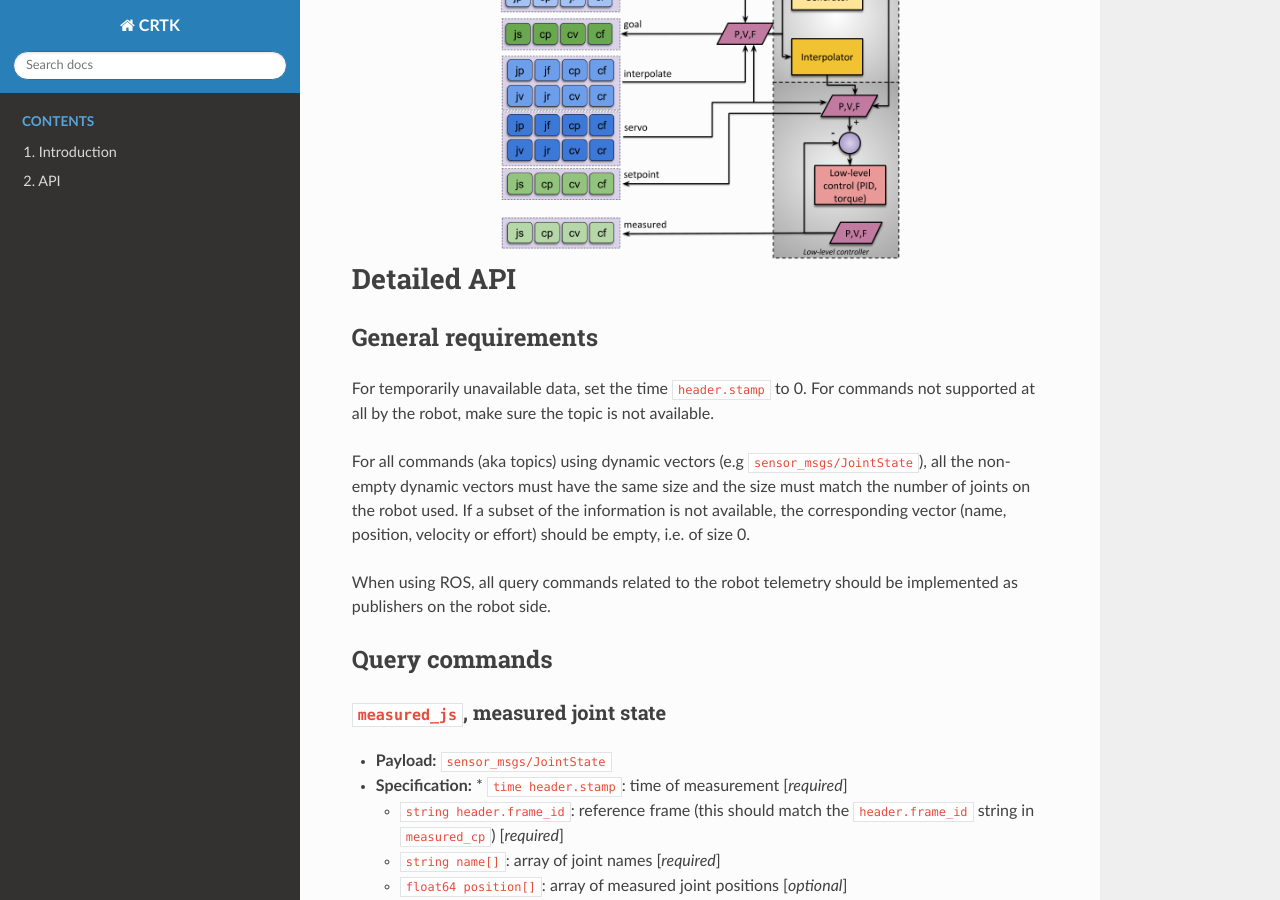
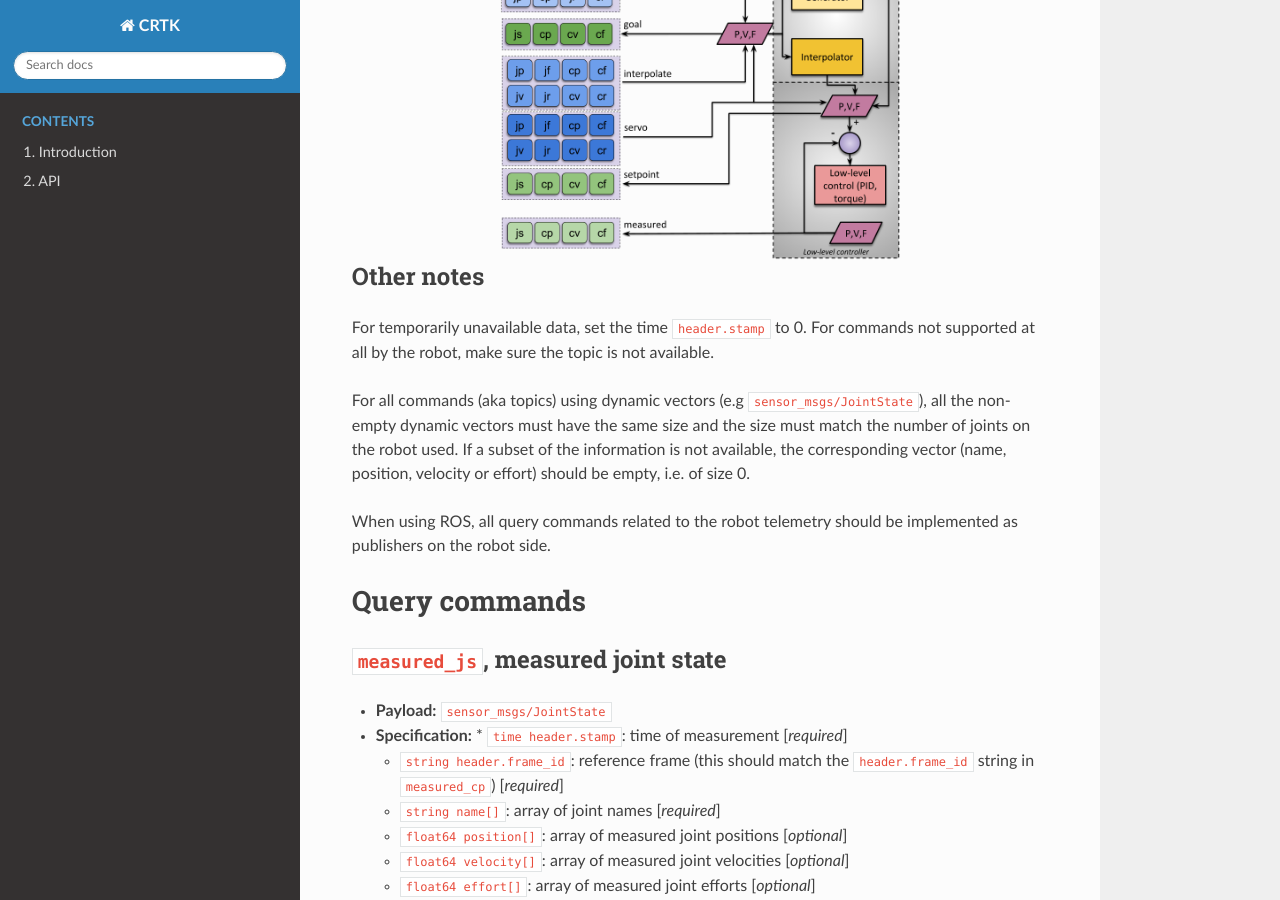
Before and after one commit to collaborative-robotics/documentation, a Sphinx documentation site: the page built from docs/pages/api-robot-motion.rst, in a window 1280 px wide and 900 px high, scrolled down 2961 px. Built offline with Sphinx 7.4.7 and the Read the Docs theme 2.0.0, drawn with Linux system fonts in a browser that asks for light colours.

Commit message:
moved commands one level up in subsub section so they apprear in TOC

```diff
--- a/docs/pages/api-robot-motion.rst
+++ b/docs/pages/api-robot-motion.rst
@@ -187,12 +187,8 @@
   :alt: CRTK robot motion commands
 
 
-Detailed API
-============
-
-
-General requirements
---------------------
+Other notes
+-----------
 
 For temporarily unavailable data, set the time ``header.stamp``
 to 0. For commands not supported at all by the robot, make sure
@@ -210,11 +206,11 @@
 
 
 Query commands
---------------
+==============
 
 
 ``measured_js``, measured joint state
-^^^^^^^^^^^^^^^^^^^^^^^^^^^^^^^^^^^^^
+-------------------------------------
 
 * **Payload:** ``sensor_msgs/JointState``
 
@@ -242,7 +238,7 @@
 
 
 ``measured_cp``, measured cartesian position
-^^^^^^^^^^^^^^^^^^^^^^^^^^^^^^^^^^^^^^^^^^^^
+--------------------------------------------
 
 * **Payload:** ``geometry_msgs/PoseStamped`` (before 01/2022 payload
   was ``geometry_msgs/TransformStamped``, see #1)
@@ -263,7 +259,7 @@
 
 
 ``measured_cv``, measured cartesian velocity (twist)
-^^^^^^^^^^^^^^^^^^^^^^^^^^^^^^^^^^^^^^^^^^^^^^^^^^^^
+----------------------------------------------------
 
 * **Payload:** ``geometry_msgs/TwistStamped``
 
@@ -288,7 +284,7 @@
 
 
 ``measured_cf``, measured cartesian force (wrench)
-^^^^^^^^^^^^^^^^^^^^^^^^^^^^^^^^^^^^^^^^^^^^^^^^^^
+--------------------------------------------------
 
 * **Payload:** ``geometry_msgs/WrenchStamped``
 
@@ -313,7 +309,7 @@
 
 
 ``setpoint_js``, joint setpoint (low-level controller)
-^^^^^^^^^^^^^^^^^^^^^^^^^^^^^^^^^^^^^^^^^^^^^^^^^^^^^^
+------------------------------------------------------
 
 * **Payload:** `sensor_msgs/JointState`
 
@@ -403,7 +399,7 @@
 
 
 ``setpoint_cp``, cartesian position setpoint (low-level controller)
-^^^^^^^^^^^^^^^^^^^^^^^^^^^^^^^^^^^^^^^^^^^^^^^^^^^^^^^^^^^^^^^^^^^
+-------------------------------------------------------------------
 
 * **Payload:** ``geometry_msgs/PoseStamped`` (before 01/2022 payload
   was ``geometry_msgs/TransformStamped``, see #1)
@@ -430,41 +426,41 @@
 
 
 ``setpoint_cv``, cartesian velocity setpoint (low-level controller)
-^^^^^^^^^^^^^^^^^^^^^^^^^^^^^^^^^^^^^^^^^^^^^^^^^^^^^^^^^^^^^^^^^^^
+-------------------------------------------------------------------
 
 TODO, similar notes to ``setpoint_cp``
 
 
 ``setpoint_cf``, cartesian force setpoint (low-level controller)
-^^^^^^^^^^^^^^^^^^^^^^^^^^^^^^^^^^^^^^^^^^^^^^^^^^^^^^^^^^^^^^^^
+----------------------------------------------------------------
 
 TODO, similar notes to ``setpoint_cp``
 
 
 ``goal_js``, joint goal (mid-level controller)
-^^^^^^^^^^^^^^^^^^^^^^^^^^^^^^^^^^^^^^^^^^^^^^
+----------------------------------------------
 
 TODO, should just report the end goal of ``{interpolate,move}_{c,j}{p,v,f}``
 
 
 ``goal_cp``, cartesian position goal (mid-level controller)
-^^^^^^^^^^^^^^^^^^^^^^^^^^^^^^^^^^^^^^^^^^^^^^^^^^^^^^^^^^^
+-----------------------------------------------------------
 
 TODO, should just report the goal in ``{interpolate,move}_{j,c}p``
 
 
 ``goal_cv``, cartesian position goal (mid-level controller)
-^^^^^^^^^^^^^^^^^^^^^^^^^^^^^^^^^^^^^^^^^^^^^^^^^^^^^^^^^^^
+-----------------------------------------------------------
 
 TODO, should just report the goal in ``interpolate_{j,c}v``
 
 
 Motion commands
----------------
+===============
 
 
 ``servo_jp``, set position joint setpoint (low-level)
-^^^^^^^^^^^^^^^^^^^^^^^^^^^^^^^^^^^^^^^^^^^^^^^^^^^^^
+-----------------------------------------------------
 
 * **Payload:** ``sensor_msgs/JointState``
 
@@ -493,7 +489,7 @@
 
 
 ``servo_jr``, set position joint relative setpoint (low-level)
-^^^^^^^^^^^^^^^^^^^^^^^^^^^^^^^^^^^^^^^^^^^^^^^^^^^^^^^^^^^^^^
+--------------------------------------------------------------
 
 * **Payload:** ``sensor_msgs/JointState``
 
@@ -515,7 +511,7 @@
 
 
 ``servo_jv``, set velocity joint setpoint (low-level)
-^^^^^^^^^^^^^^^^^^^^^^^^^^^^^^^^^^^^^^^^^^^^^^^^^^^^^
+-----------------------------------------------------
 
 * **Payload:** ``sensor_msgs/JointState``
 
@@ -537,47 +533,47 @@
 
 
 ``servo_jf``, set effort joint setpoint (low-level)
-^^^^^^^^^^^^^^^^^^^^^^^^^^^^^^^^^^^^^^^^^^^^^^^^^^^
+---------------------------------------------------
 
 ``servo_cp``, set position cartesian setpoint (low-level)
-^^^^^^^^^^^^^^^^^^^^^^^^^^^^^^^^^^^^^^^^^^^^^^^^^^^^^^^^^
+---------------------------------------------------------
 
 ``servo_cr``, set position cartesian relative setpoint (low-level)
-^^^^^^^^^^^^^^^^^^^^^^^^^^^^^^^^^^^^^^^^^^^^^^^^^^^^^^^^^^^^^^^^^^
+------------------------------------------------------------------
 
 ``servo_cv``, set velocity cartesian setpoint (low-level)
-^^^^^^^^^^^^^^^^^^^^^^^^^^^^^^^^^^^^^^^^^^^^^^^^^^^^^^^^^
+---------------------------------------------------------
 
 ``servo_cf``, set effort cartesian setpoint (low-level)
-^^^^^^^^^^^^^^^^^^^^^^^^^^^^^^^^^^^^^^^^^^^^^^^^^^^^^^^
+-------------------------------------------------------
 
 ``interpolate_jp``, set position joint goal (with interpolation)
-^^^^^^^^^^^^^^^^^^^^^^^^^^^^^^^^^^^^^^^^^^^^^^^^^^^^^^^^^^^^^^^^
+----------------------------------------------------------------
 
 ``interpolate_jr``, set position joint relative goal (with interpolation)
-^^^^^^^^^^^^^^^^^^^^^^^^^^^^^^^^^^^^^^^^^^^^^^^^^^^^^^^^^^^^^^^^^^^^^^^^^
+-------------------------------------------------------------------------
 
 ``interpolate_jv``, set velocity joint goal (with interpolation)
-^^^^^^^^^^^^^^^^^^^^^^^^^^^^^^^^^^^^^^^^^^^^^^^^^^^^^^^^^^^^^^^^
+----------------------------------------------------------------
 
 ``interpolate_jf``, set effort joint goal (with interpolation)
-^^^^^^^^^^^^^^^^^^^^^^^^^^^^^^^^^^^^^^^^^^^^^^^^^^^^^^^^^^^^^^
+--------------------------------------------------------------
 
 ``interpolate_cp``, set position cartesian goal (with interpolation)
-^^^^^^^^^^^^^^^^^^^^^^^^^^^^^^^^^^^^^^^^^^^^^^^^^^^^^^^^^^^^^^^^^^^^
+--------------------------------------------------------------------
 
 ``interpolate_cr``, set position cartesian relative goal (with interpolation)
-^^^^^^^^^^^^^^^^^^^^^^^^^^^^^^^^^^^^^^^^^^^^^^^^^^^^^^^^^^^^^^^^^^^^^^^^^^^^^
+-----------------------------------------------------------------------------
 
 ``interpolate_cv``, set velocity cartesian goal (with interpolation)
-^^^^^^^^^^^^^^^^^^^^^^^^^^^^^^^^^^^^^^^^^^^^^^^^^^^^^^^^^^^^^^^^^^^^
+--------------------------------------------------------------------
 
 ``interpolate_cf``, set effort cartesian goal (with interpolation)
-^^^^^^^^^^^^^^^^^^^^^^^^^^^^^^^^^^^^^^^^^^^^^^^^^^^^^^^^^^^^^^^^^^
+------------------------------------------------------------------
 
 
 ``move_jp``, set position joint goal (with trajectory generation)
-^^^^^^^^^^^^^^^^^^^^^^^^^^^^^^^^^^^^^^^^^^^^^^^^^^^^^^^^^^^^^^^^^
+-----------------------------------------------------------------
 
 * **Payload:** ``sensor_msgs/JointState``
 
@@ -600,7 +596,7 @@
 
 
 ``move_jr``, set position joint relative goal (with trajectory generation)
-^^^^^^^^^^^^^^^^^^^^^^^^^^^^^^^^^^^^^^^^^^^^^^^^^^^^^^^^^^^^^^^^^^^^^^^^^^
+--------------------------------------------------------------------------
 
 * **Payload:** ``sensor_msgs/JointState``
 
@@ -624,7 +620,7 @@
 
 
 ``move_cp``, set position cartesian goal (with trajectory generation)
-^^^^^^^^^^^^^^^^^^^^^^^^^^^^^^^^^^^^^^^^^^^^^^^^^^^^^^^^^^^^^^^^^^^^^
+---------------------------------------------------------------------
 
 ``move_cr``, set position cartesian relative goal (with trajectory generation)
-^^^^^^^^^^^^^^^^^^^^^^^^^^^^^^^^^^^^^^^^^^^^^^^^^^^^^^^^^^^^^^^^^^^^^^^^^^^^^^
+------------------------------------------------------------------------------
```
